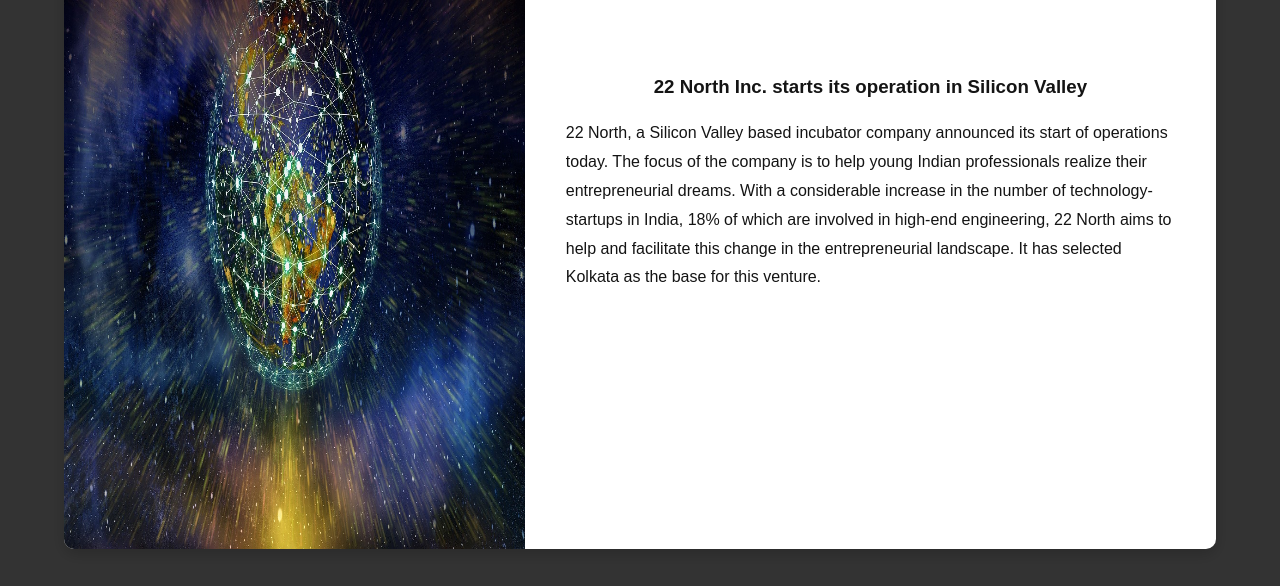
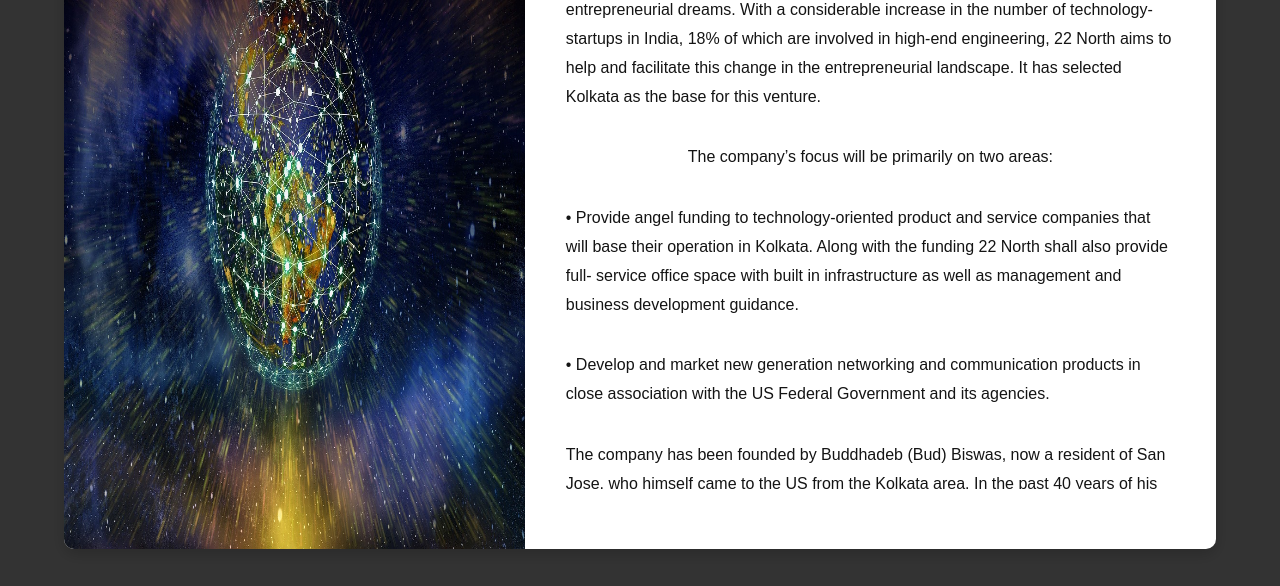
Before and after one commit to whatsupabhijit/22north, a React (Create React App) app: page / in a window 1280 px wide. Both pictures are taken after a click on the link 356 px from the left and 3746 px from the top of the page. Shown: the part 3557-4143 px from the top of the page. Built offline with nearby package versions, Linux system fonts and the light colour scheme; the HTML template or start-up script is replaced by a standard one; a web font is replaced by a local one.

Commit message:
Added the paragraphs in NEWS and EVENTS

```diff
--- a/src/components/InfoSection/Data.js
+++ b/src/components/InfoSection/Data.js
@@ -7,9 +7,9 @@ export const homeObjAbout = {
   headLine: "About Us",
   topLine: "",
   descriptions: [
-    "22North (TTN) is a Silicon Valley-based Incubator Company with the aim of helping young Indian professionals realize their entrepreneurial dreams by providing seed funding. With a substantial increase in the number of deep-tech start ups,most young entrepreneurs are looking to secure angel funding in order to build and empower their dreams.",
+    "22North (TTN) is a Silicon Valley-based Incubator Company with the aim of helping young Indian professionals realize their entrepreneurial dreams by providing seed funding. With a substantial increase in the number of deep-tech start ups, most young entrepreneurs are looking to secure angel funding in order to build and empower their dreams.",
     "Team TTN is looking to do just this - help young companies get started, build a strong foundation and grow. By investing in young companies, the idea is not just to provide funding; the goal is to have a more holistic approach and involvement can include helping with corporate guidance, business development support, infrastructure as well as product and/or market due diligence.",
-    "What we are looking for is an entrepreneur's belief in himself and his dream, his willingness to pursue his dream with everything at stake. Chase your passion & Create Opportunities.",
+    "What we are looking for is an entrepreneur's belief in himself and his dream, his willingness to pursue his dream with everything at stake. Chase your Passion & Create Opportunities.",
   ],
   buttonLabel: "Get Started",
   imgStart: false,
@@ -30,7 +30,7 @@ export const homeObjTeam = {
   headLine: "Management",
   topLine: "22 North (TTN) is headed by Buddhadeb Biswas (Bud Biswas).",
   descriptions: [
-    "Backed by over 30 years of industry experience, in the field of networking and communication, Bud's knowledge of business is profound. It is his track record of transforming small start up firms into profitable business units, that prompted him to start 22 North. He founded Digital Technology, which in the year 2000 was acquired by Agilent Technologies. He was also one of the founding partners of Network Software (a network consulting company) and, CCS (an embedded software company). After this Bud founded Polaris Networks Inc (a 4G/5G networking company) in 2003. In 2020 Polaris was acquired by a US fortune 100 company.",
+    "Backed by over 30 years of industry experience in the field of networking and communication, Bud's knowledge of business is profound. It is his track record of transforming small start up firms into profitable business units, that prompted him to start 22 North. He founded Digital Technology, which in the year 2000 was acquired by Agilent Technologies. He was also one of the founding partners of Network Software (a network consulting company) and, CCS (an embedded software company). After this Bud founded Polaris Networks Inc (a 4G/5G networking company) in 2003. In 2020 Polaris was acquired by a US fortune 100 company.",
     "Ably supported by professionals from different business fields, Team TTN is the perfect blend of experience and young professional inputs to propel ideas to business realities. If you have a dream, Team TTN will empower you to realize your vision.",
   ],
   buttonLabel: "Get Started",
--- a/src/components/Modal/NewsEventModal.js
+++ b/src/components/Modal/NewsEventModal.js
@@ -65,8 +65,6 @@ const NewsEventModal = ({ showModal, setShowModal, newsevent }) => {
 
 const Background = styled.div`
   width: 100vw;
-
-  /* To add scrollable feature */
   height: 100vh;
   overflow: scroll;
 
@@ -98,14 +96,13 @@ const ModalWrapper = styled.div`
   @media (max-width: 768px) {
     display: flex;
     flex-direction: column;
-    /* grid-template-columns: 1fr;
+    /* grid-template-columns: 1fr auto;
     grid-template-areas: "col1 col1" "col2 col2"; */
   }
 `;
 
 const ModalImg = styled.img`
-  /* max-width: 250px;
-  height: 200px; */
+  /* grid-area: col1; */
   width: 100%;
   height: 100%;
 
@@ -118,6 +115,7 @@ const ModalImg = styled.img`
 `;
 
 const ModalContent = styled.div`
+  /* grid-area: col2; */
   display: flex;
   flex-direction: column;
   justify-content: flex-start;
@@ -127,6 +125,7 @@ const ModalContent = styled.div`
   padding-left: 25px;
   padding-right: 25px;
 
+  height: 600px;
   overflow-y: scroll;
 
   h1 {
@@ -147,8 +146,8 @@ const ModalContent = styled.div`
     margin-right: 1rem;
 
     @media (max-width: 768px) {
-      padding-left: 25px;
-      padding-right: 25px;
+      padding-left: 10px;
+      padding-right: 10px;
     }
   }
 
@@ -169,6 +168,10 @@ const ModalCloseButton = styled(MdClose)`
   height: 32px;
   padding: 0;
   z-index: 9999;
+
+  @media (max-width: 768px) {
+    color: #fff;
+  }
 `;
 
 export default NewsEventModal;
--- a/src/components/Modal/ServiceModal.js
+++ b/src/components/Modal/ServiceModal.js
@@ -178,6 +178,10 @@ const ModalCloseButton = styled(MdClose)`
   height: 32px;
   padding: 0;
   z-index: 9999;
+
+  @media (max-width: 768px) {
+    color: #fff;
+  }
 `;
 
 export default ServiceModal;
--- a/src/components/NewsEvents/NewsEvents.js
+++ b/src/components/NewsEvents/NewsEvents.js
@@ -17,6 +17,14 @@ const NewsEvents = () => {
       NewsEventSelected: false,
       NewsEventDetails: [
         "22 North, a Silicon Valley based incubator company announced its start of operations today. The focus of the company is to help young Indian professionals realize their entrepreneurial dreams. With a considerable increase in the number of technology-startups in India, 18% of which are involved in high-end engineering, 22 North aims to help and facilitate this change in the entrepreneurial landscape. It has selected Kolkata as the base for this venture.",
+        "The company’s focus will be primarily on two areas:",
+        "• Provide angel funding to technology-oriented product and service companies that will base their operation in Kolkata. Along with the funding 22 North shall also provide full- service office space with built in infrastructure as well as management and business development guidance.",
+        "• Develop and market new generation networking and communication products in close association with the US Federal Government and its agencies.",
+        "The company has been founded by Buddhadeb (Bud) Biswas, now a resident of San Jose, who himself came to the US from the Kolkata area. In the past 40 years of his professional business career, he has started several technology focused companies and led them to a successful acquisition by larger US companies.",
+        "“With a good understanding of the work culture in India and a sharp focus on Kolkata based, initiatives, with additional attention to female entrepreneurs, 22 North seeks to play an important role in developing the technology-based startup environment. Your idea and our guidance could pave the way for a technology hub emerging in Kolkata”, said founder Buddhadeb Biswas.",
+        "22 North is headquartered in San Jose, California.",
+        "For more information, please visit www.22north.us",
+        "Contact us at info@22north.us or +1 408-850-0455",
       ],
     },
     {
@@ -28,6 +36,20 @@ const NewsEvents = () => {
       NewsEventSelected: false,
       NewsEventDetails: [
         "22North, a Silicon Valley based incubator company, announced today its partnership with Diverse Software Solutions Inc (Divsoft) by providing funding for Divsoft’s ongoing operations, both in the US and in India. 22North provides funding, office space along with management and business development guidance to India based startups. Divsoft Solutions is the first female owned startup company 22North has venture funded, with the anticipation of funding many more such companies.",
+        "22North provides funding, office space along with management and business development guidance to India based startups. Divsoft Solutions is the first female owned startup company 22North has venture funded, with the anticipation of funding many more such companies.",
+        "Divsoft Solutions is also a Silicon Valley based company, with its R&D center in Kolkata, India. This is a technology centric company and currently focuses on both the Indian and the US markets.",
+        "Divsoft caters to the smart city market and develops products for energy reduction, safety, and healthcare, using AI and ML based imaging, computer vision, and video analytics algorithms. For smart connectivity, Divsoft Solutions’ IoT platform taps both wireline and wireless technologies.",
+        "The technical founder, Dr. Debasmita Shaw is one the first women in her time with a bachelors, masters and PhD in Computer Science and Engineering from the Indian Institute of Technology. She has led engineering teams at Texas Instruments, Siemens Semiconductor (previously Infineon Technologies) and Toshiba, in India, Singapore, Germany, Japan and the US, before her endeavor with Divsoft Solutions.",
+        "Bud Biswas, the founder and CEO of 22North said:",
+        "“One of my dreams has always been to encourage and help young Indian professionals, with an emphasis on female entrepreneurs, to start their own next generation technology-oriented companies which can compete at the international level. I hope to see Divsoft Solutions change the landscape of Kolkata based entrepreneurship by creating an example of not only being successful in its business but also by acting as a role model for other young Indian Professionals.”",
+        "Debasmita Shaw, the founder and CEO of Divsoft Solutions said:",
+        "“We are very excited about this partnership with 22North, in our journey to take our innovation to a wider global market which is waiting to be tapped. We are confident that the leadership, business acumen and industry network of 22North is exactly the piece of the puzzle for Divsoft Solutions that we were looking for. 22North’s confidence in our innovation motivates us deeply, given that two of 22North founder’s previous companies have been acquired by US fortune 100 multinationals. We strongly believe that 22North can help us uncover the exigency of taking the cutting-edge products, we work diligently to build for the smart city market.”",
+        "22 North is headquartered in San Jose, California.",
+        "For more information, please visit www.22north.us",
+        "Contact us at info@22north.us or +1 408-850-0455",
+        "Divsoft is headquartered in Santa Clara, California.",
+        "It can be reached at www.divsoftsolutions.com .",
+        "Contact Divsoft at debasmita.s@divsoftsolutions.com . Phone: +1 408-406-1170.",
       ],
     },
   ]);
```
